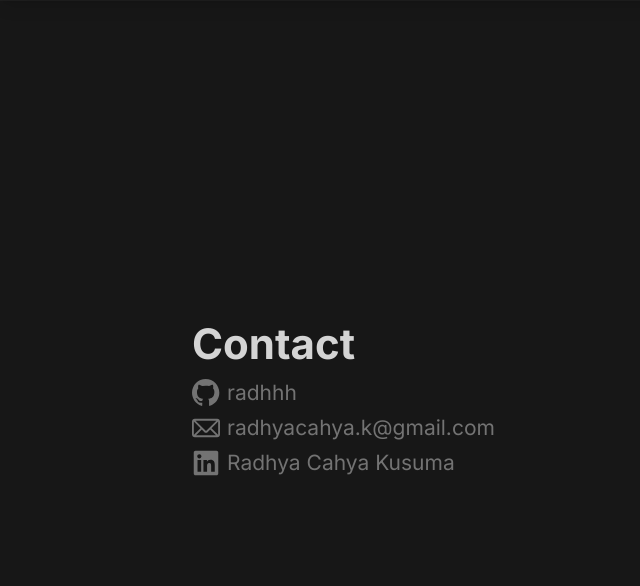
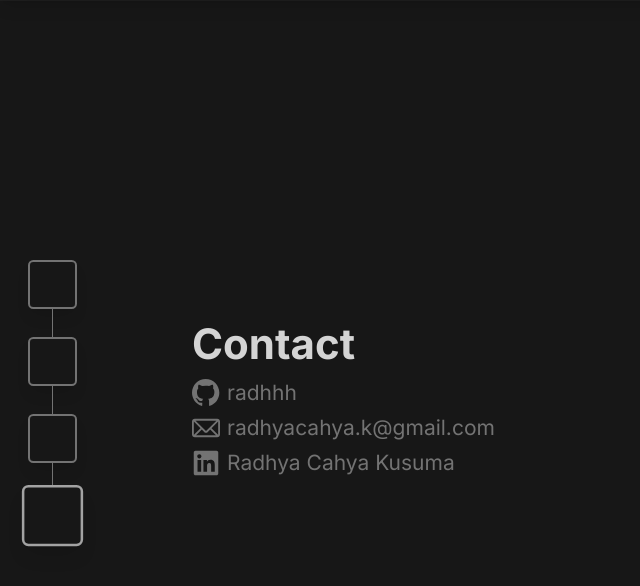
Before and after one commit to radhhh/portofolio, a Next.js app: page / in a window 1280 px wide. Both pictures are taken after a click on the button "Contact Me!". Shown: the part 3200-3786 px from the top of the page, without its empty margins (0-640 px from the left). Built offline with nearby package versions, Linux system fonts and the light colour scheme.

Commit message:
Finished sidebar, missing icons.

```diff
--- a/src/components/header.js
+++ b/src/components/header.js
@@ -11,9 +11,14 @@ export default function Header() {
     const controlNavbar = () => {
       if (window.lastScrollY == lastScrollY) return;
 
-      if (showHeader && window.scrollY - lastScrollY > 5) {
+      if (
+        window.scrollY + window.innerHeight / 2 >
+        document.getElementById("about").offsetTop
+      ) {
         setShowHeader(false);
-      } else if (!showHeader && lastScrollY - window.scrollY > 10) {
+      } else if (showHeader && window.scrollY - lastScrollY > 5) {
+        setShowHeader(false);
+      } else if (!showHeader && lastScrollY - window.scrollY > 5) {
         setShowHeader(true);
       }
       setLastScrollY(window.scrollY);
--- a/src/components/sidebar.js
+++ b/src/components/sidebar.js
@@ -1,5 +1,6 @@
 "use client";
 import { useState, useEffect } from "react";
+import { NavButton } from "./component";
 const sections = ["landing", "about", "experience", "work", "contact"];
 
 export default function Sidebar() {
@@ -21,9 +22,58 @@ export default function Sidebar() {
       setScreenHeight(window.innerHeight);
     }
 
-    const interval = setInterval(monitorChange, 50);
+    const interval = setInterval(monitorChange, 20);
     return () => clearInterval(interval);
   }, [activeSection, screenHeight]);
 
-  return <></>;
+  return (
+    <nav
+      className={
+        "fixed top-1/2 flex -translate-y-1/2 flex-col items-center transition-all " +
+        (activeSection == "landing"
+          ? "invisible left-0 opacity-0"
+          : "opacity-1 visible left-8")
+      }
+    >
+      <NavButton
+        className={
+          "size-14 rounded-md border-2 border-solid bg-neutral-900 shadow-lg transition-all hover:scale-110 " +
+          (activeSection == "about"
+            ? "scale-125 border-neutral-400 hover:scale-[135%]"
+            : "border-neutral-500 hover:scale-110")
+        }
+        target="about"
+      ></NavButton>
+      <div className="h-8 w-0.5 bg-neutral-500"></div>
+      <NavButton
+        className={
+          "size-14 rounded-md border-2 border-solid bg-neutral-900 shadow-lg transition-all hover:scale-110 " +
+          (activeSection == "experience"
+            ? "scale-125 border-neutral-400 hover:scale-[135%]"
+            : "border-neutral-500 hover:scale-110")
+        }
+        target="experience"
+      ></NavButton>
+      <div className="h-8 w-0.5 bg-neutral-500"></div>
+      <NavButton
+        className={
+          "size-14 rounded-md border-2 border-solid bg-neutral-900 shadow-lg transition-all hover:scale-110 " +
+          (activeSection == "work"
+            ? "scale-125 border-neutral-400 hover:scale-[135%]"
+            : "border-neutral-500 hover:scale-110")
+        }
+        target="work"
+      ></NavButton>
+      <div className="h-8 w-0.5 bg-neutral-500"></div>
+      <NavButton
+        className={
+          "size-14 rounded-md border-2 border-solid bg-neutral-900 shadow-lg transition-all hover:scale-110 " +
+          (activeSection == "contact"
+            ? "scale-125 border-neutral-400 hover:scale-[135%]"
+            : "border-neutral-500 hover:scale-110")
+        }
+        target="contact"
+      ></NavButton>
+    </nav>
+  );
 }
```
